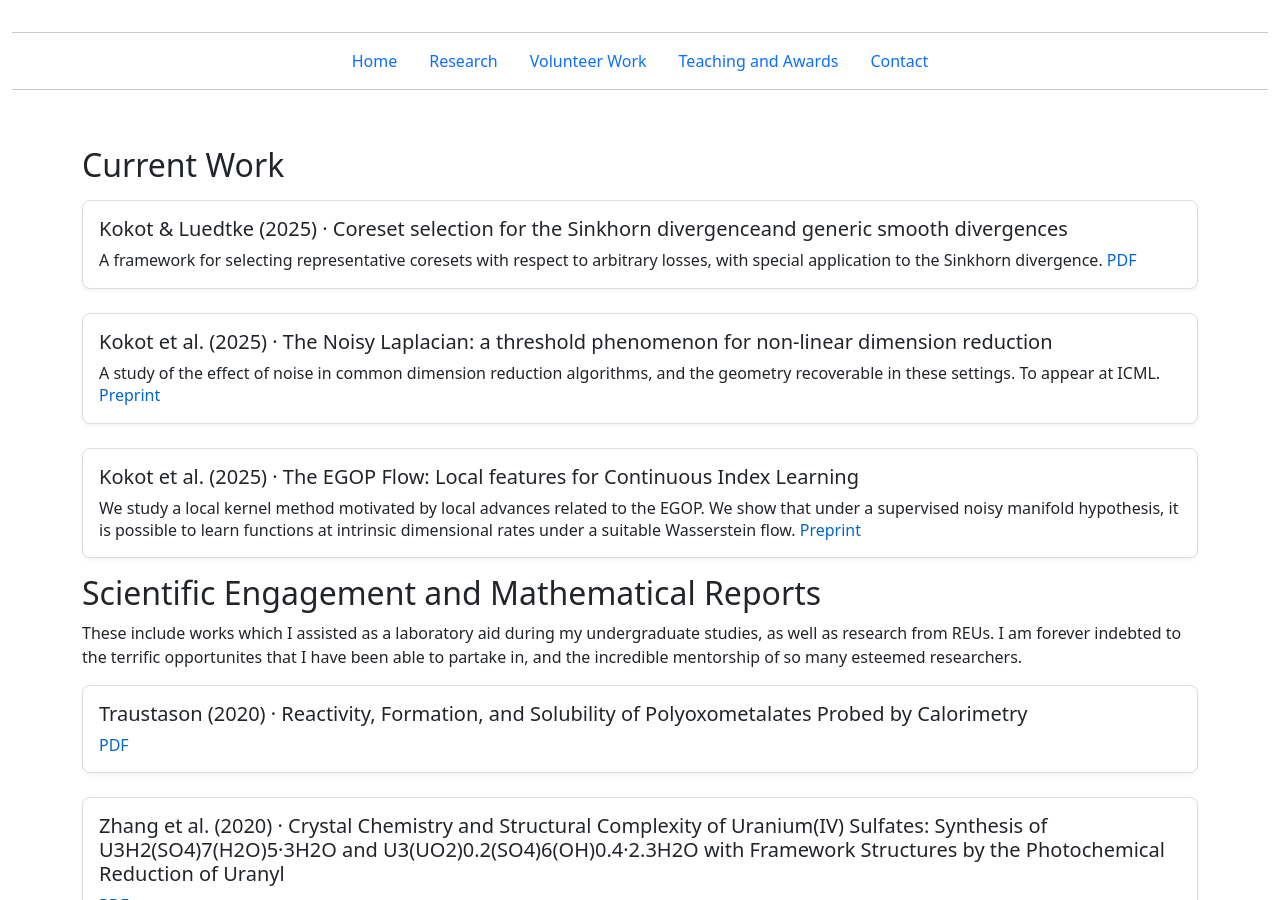
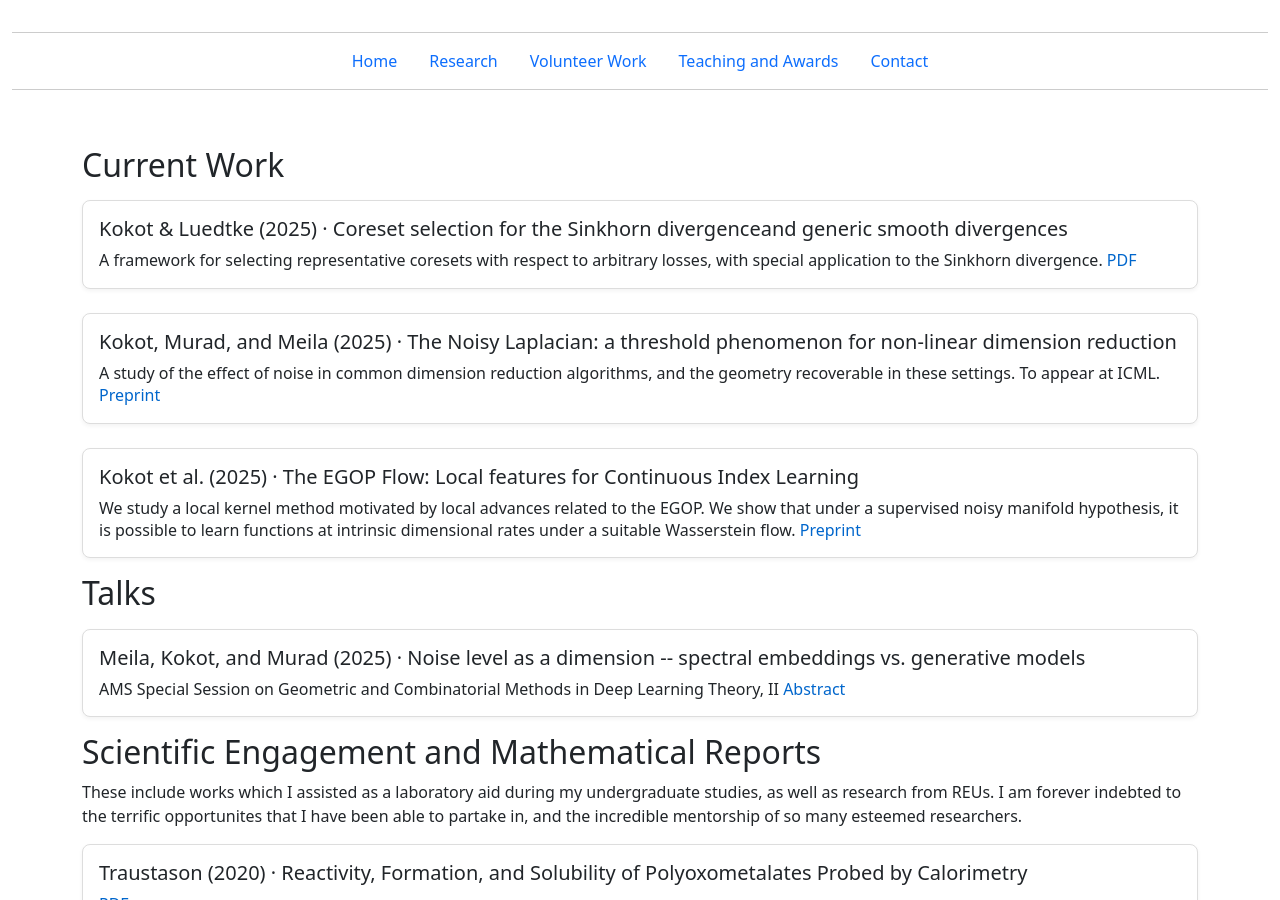
Before and after one commit to amkokot/alex_kokot, a Jekyll site: the page built from research.md, in a window 1280 px wide and 900 px high. Built offline with Jekyll 4.4.1, drawn with Linux system fonts in a browser that asks for light colours.

Commit message:
small text edit

```diff
--- a/research.md
+++ b/research.md
@@ -12,7 +12,7 @@ permalink: /research/
   </div>
 
   <div class="item">
-    <h3>Kokot et al. (2025) · The Noisy Laplacian: a threshold phenomenon for non-linear dimension
+    <h3>Kokot, Murad, and Meila (2025) · The Noisy Laplacian: a threshold phenomenon for non-linear dimension
 reduction</h3>
     <p>A study of the effect of noise in common dimension reduction algorithms, and the geometry recoverable in these settings. To appear at ICML. <a href="{{ site.baseurl }}/assets/Documents/Noisy_Lap_v4.pdf" target="_blank" rel="noopener">Preprint</a></p>
   </div>
@@ -25,6 +25,16 @@ reduction</h3>
 
   <!-- Add more papers here in the same format -->
 </div>
+
+## Talks
+<div class="section-list">
+  <div class="item">
+    <h3> Meila, Kokot, and Murad (2025) · Noise level as a dimension -- spectral embeddings vs. generative models</h3>
+    <p>AMS Special Session on Geometric and Combinatorial Methods in Deep Learning Theory, II <a href="https://meetings.ams.org/math/jmm2025/meetingapp.cgi/Paper/42316" target="_blank" rel="noopener">Abstract</a></p>
+  </div>
+  <!-- Add more papers here in the same format -->
+</div>
+
 
 
 ## Scientific Engagement and Mathematical Reports
```
